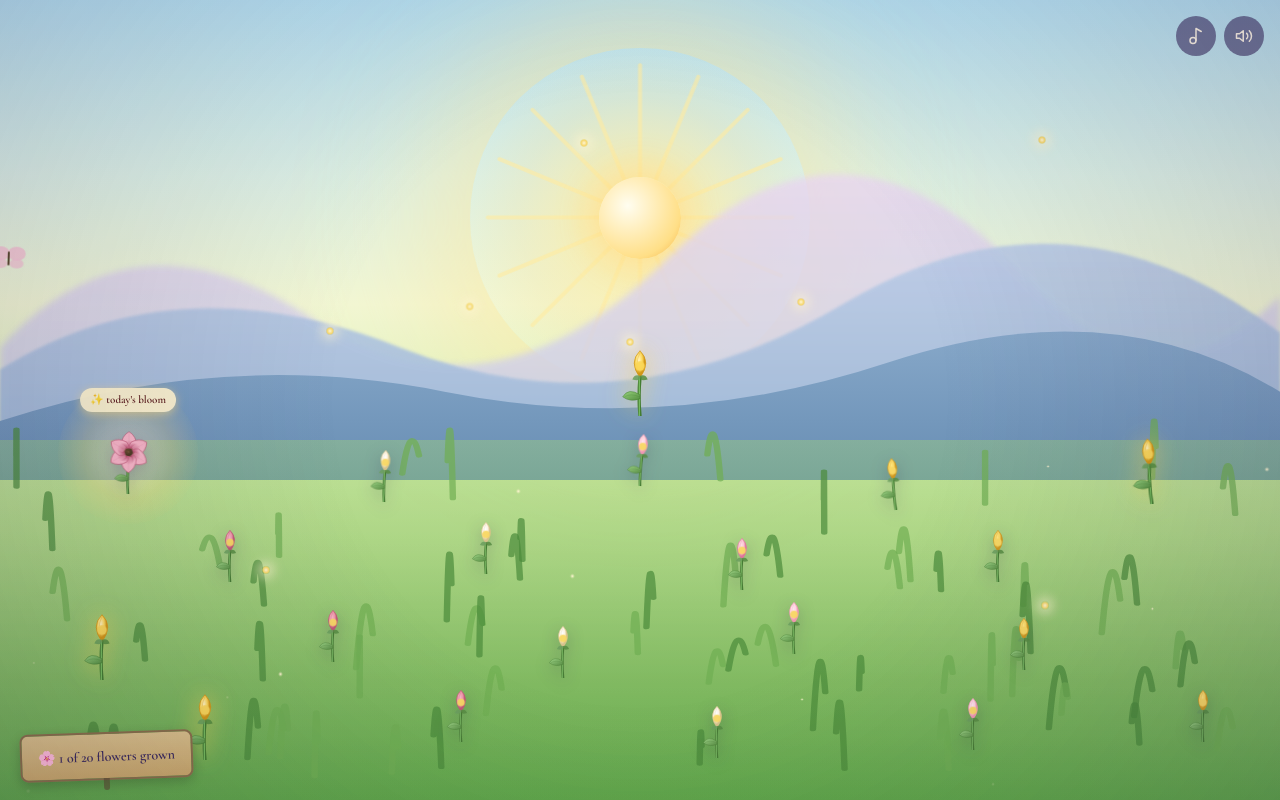
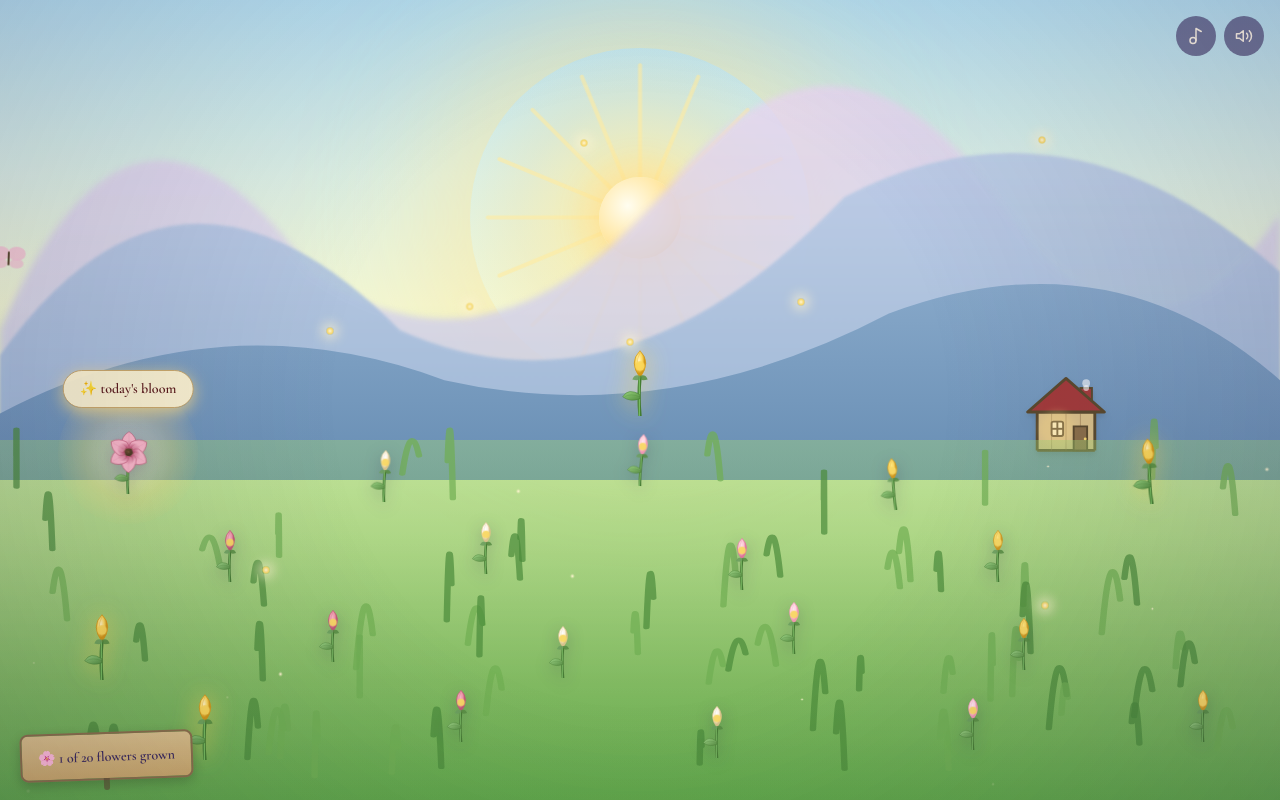
Before and after one commit to simplyveronica20-wq/Garden_for_you, a React (Vite) app: page / in a window 1280 px wide. Both pictures are taken after a click on the button "Enter the Garden". Built offline with nearby package versions, Linux system fonts and the light colour scheme; a web font is replaced by a local one.

Commit message:
Increase mountain heights, add countryside house with animated smoke, enlarge today's bloom tag

```diff
--- a/src/garden/Garden.tsx
+++ b/src/garden/Garden.tsx
@@ -110,8 +110,11 @@ export function Garden({ state, audio }: GardenProps) {
       <Bird delay={2} top="15%" />
       <Bird delay={14} top="25%" scale={0.6} />
 
-      {/* hazy morning mountains */}
+      {/* hazy morning tall mountains */}
       <Mountains />
+
+      {/* cute countryside house on the right hill */}
+      <House />
 
       {/* vibrant dew-kissed grass field */}
       <GrassField />
@@ -191,13 +194,14 @@ export function Garden({ state, audio }: GardenProps) {
               {/* "today's bloom" tag — always visible on the newest flower */}
               {isTodaysBloom && (
                 <span
-                  className="absolute left-1/2 -translate-x-1/2 whitespace-nowrap px-2.5 py-1 rounded-full font-body font-semibold text-[11px] pointer-events-none anim-fade-in"
+                  className="absolute left-1/2 -translate-x-1/2 whitespace-nowrap px-4 py-2 rounded-full font-body font-bold text-sm pointer-events-none anim-fade-in"
                   style={{
                     bottom: '100%',
-                    marginBottom: 6,
+                    marginBottom: 10,
                     background: 'rgba(255,245,208,0.95)',
                     color: '#5a1a1a',
-                    boxShadow: '0 2px 10px rgba(255,220,130,0.6)',
+                    boxShadow: '0 4px 16px rgba(255,220,130,0.8)',
+                    border: '1px solid #c9a86a',
                   }}
                 >
                   ✨ today's bloom
@@ -392,7 +396,7 @@ function Mountains() {
     <svg
       viewBox="0 0 1440 500"
       className="absolute left-0 w-full no-select pointer-events-none"
-      style={{ top: '14%', height: '46%' }}
+      style={{ top: '8%', height: '52%' }}
       preserveAspectRatio="none"
     >
       <defs>
@@ -416,17 +420,17 @@ function Mountains() {
         </filter>
       </defs>
 
-      {/* back range, distant hazy mountains with smooth peaks */}
+      {/* back range, majestic tall mountains */}
       <path
-        d="M 0 320 Q 150 120 350 280 Q 550 440 750 200 Q 950 -40 1150 220 Q 1300 420 1440 250 V 500 H 0 Z"
+        d="M 0 320 Q 150 -50 350 250 Q 550 400 750 150 Q 950 -120 1150 200 Q 1300 400 1440 180 V 500 H 0 Z"
         fill="url(#mtn-back)"
         opacity="0.8"
         filter="url(#blur-distant)"
       />
 
-      {/* mid range, rolling hills and lower mountains */}
+      {/* mid range, rolling hills and lower peaks */}
       <path
-        d="M 0 350 Q 200 200 450 320 Q 700 440 950 260 Q 1200 80 1440 300 V 500 H 0 Z"
+        d="M 0 350 Q 200 50 450 320 Q 700 440 950 160 Q 1200 20 1440 250 V 500 H 0 Z"
         fill="url(#mtn-mid)"
         opacity="0.9"
         filter="url(#blur-mid)"
@@ -434,10 +438,59 @@ function Mountains() {
 
       {/* front range, rolling foreground hills */}
       <path
-        d="M 0 420 Q 250 320 500 380 Q 750 440 1000 340 Q 1250 240 1440 380 V 500 H 0 Z"
+        d="M 0 420 Q 250 280 500 380 Q 750 440 1000 300 Q 1250 200 1440 380 V 500 H 0 Z"
         fill="url(#mtn-front)"
       />
     </svg>
+  );
+}
+
+// ---------- Countryside House ----------
+function House() {
+  return (
+    <div
+      className="absolute pointer-events-none"
+      style={{
+        right: '12%',
+        bottom: '41%', // sitting right on the front hill
+        width: 120,
+        height: 120,
+        transform: 'scale(0.8)',
+      }}
+    >
+      <svg viewBox="0 0 100 100" className="w-full h-full drop-shadow-lg">
+        {/* house body */}
+        <path d="M 20 50 L 80 50 L 80 90 L 20 90 Z" fill="#d9c08a" />
+        {/* wood beams */}
+        <path d="M 20 50 L 20 90 M 80 50 L 80 90 M 20 90 L 80 90 M 20 50 L 80 50" stroke="#5a4a2e" strokeWidth="3" />
+        <path d="M 35 50 L 35 90 M 65 50 L 65 90 M 50 50 L 50 90" stroke="#8a6f4a" strokeWidth="1" opacity="0.5" />
+        {/* chimney */}
+        <rect x="65" y="25" width="12" height="25" fill="#a23b3b" stroke="#5a4a2e" strokeWidth="2" />
+        {/* roof */}
+        <path d="M 10 50 L 50 15 L 90 50 Z" fill="#a23b3b" stroke="#5a4a2e" strokeWidth="3" strokeLinejoin="round" />
+        {/* glowing window */}
+        <rect x="35" y="60" width="12" height="15" rx="2" fill="#fff5d0" stroke="#5a4a2e" strokeWidth="2" />
+        <line x1="41" y1="60" x2="41" y2="75" stroke="#5a4a2e" strokeWidth="2" />
+        <line x1="35" y1="67.5" x2="47" y2="67.5" stroke="#5a4a2e" strokeWidth="2" />
+        {/* window glow */}
+        <circle cx="41" cy="67.5" r="18" fill="#ffdf87" opacity="0.3" filter="blur(4px)" />
+        {/* door */}
+        <path d="M 58 65 L 72 65 L 72 90 L 58 90 Z" fill="#8a6f4a" stroke="#5a4a2e" strokeWidth="2" />
+        <circle cx="70" cy="78" r="1.5" fill="#f5d76e" />
+
+        {/* smoke animation */}
+        <circle cx="71" cy="20" r="4" fill="white" opacity="0.6">
+          <animate attributeName="cy" values="20;0" dur="4s" repeatCount="indefinite" />
+          <animate attributeName="opacity" values="0.6;0" dur="4s" repeatCount="indefinite" />
+          <animate attributeName="cx" values="71;76" dur="4s" repeatCount="indefinite" />
+        </circle>
+        <circle cx="71" cy="25" r="3" fill="white" opacity="0.6">
+          <animate attributeName="cy" values="25;5" dur="4s" repeatCount="indefinite" begin="2s" />
+          <animate attributeName="opacity" values="0.6;0" dur="4s" repeatCount="indefinite" begin="2s" />
+          <animate attributeName="cx" values="71;66" dur="4s" repeatCount="indefinite" begin="2s" />
+        </circle>
+      </svg>
+    </div>
   );
 }
 
```
